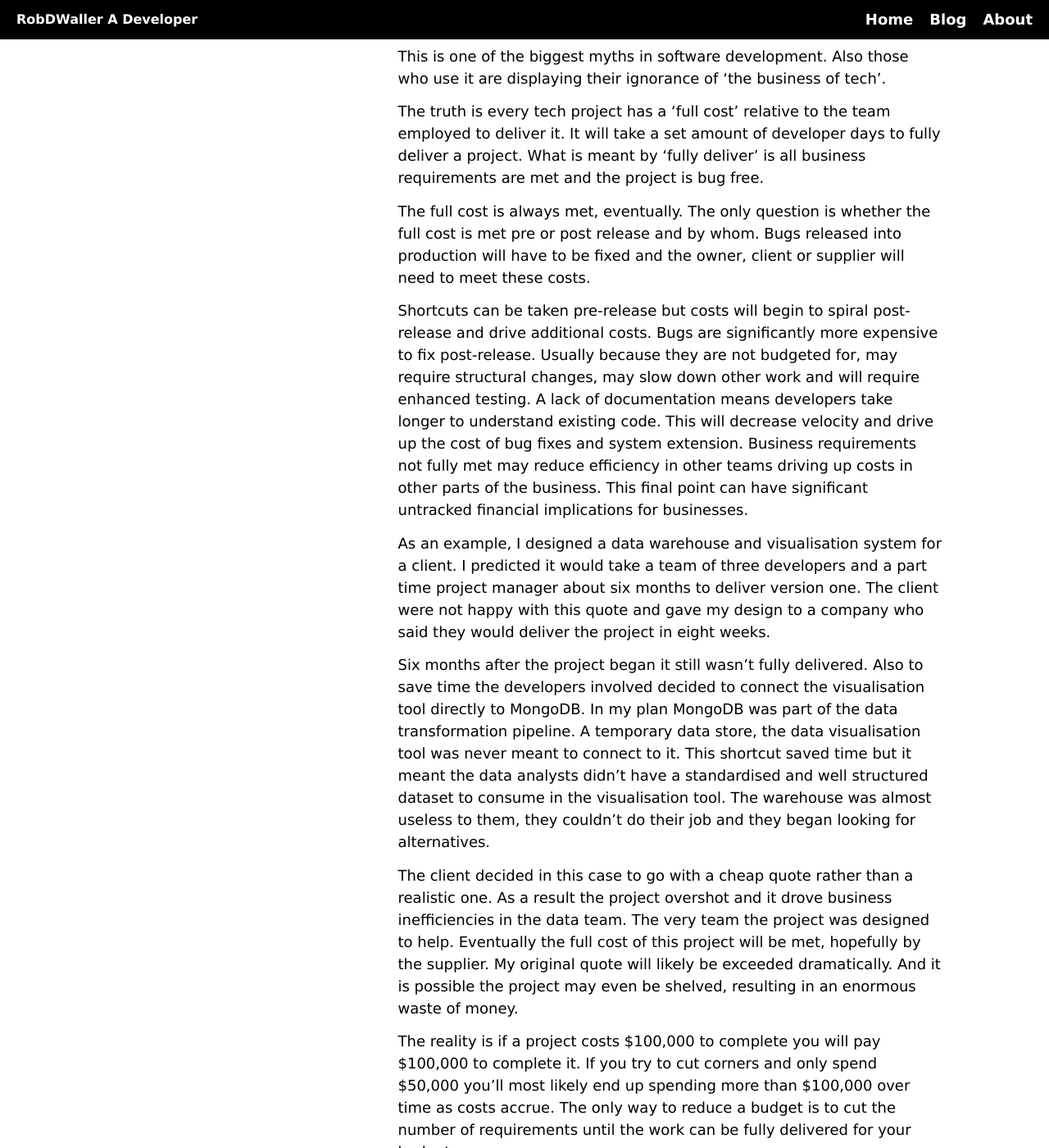
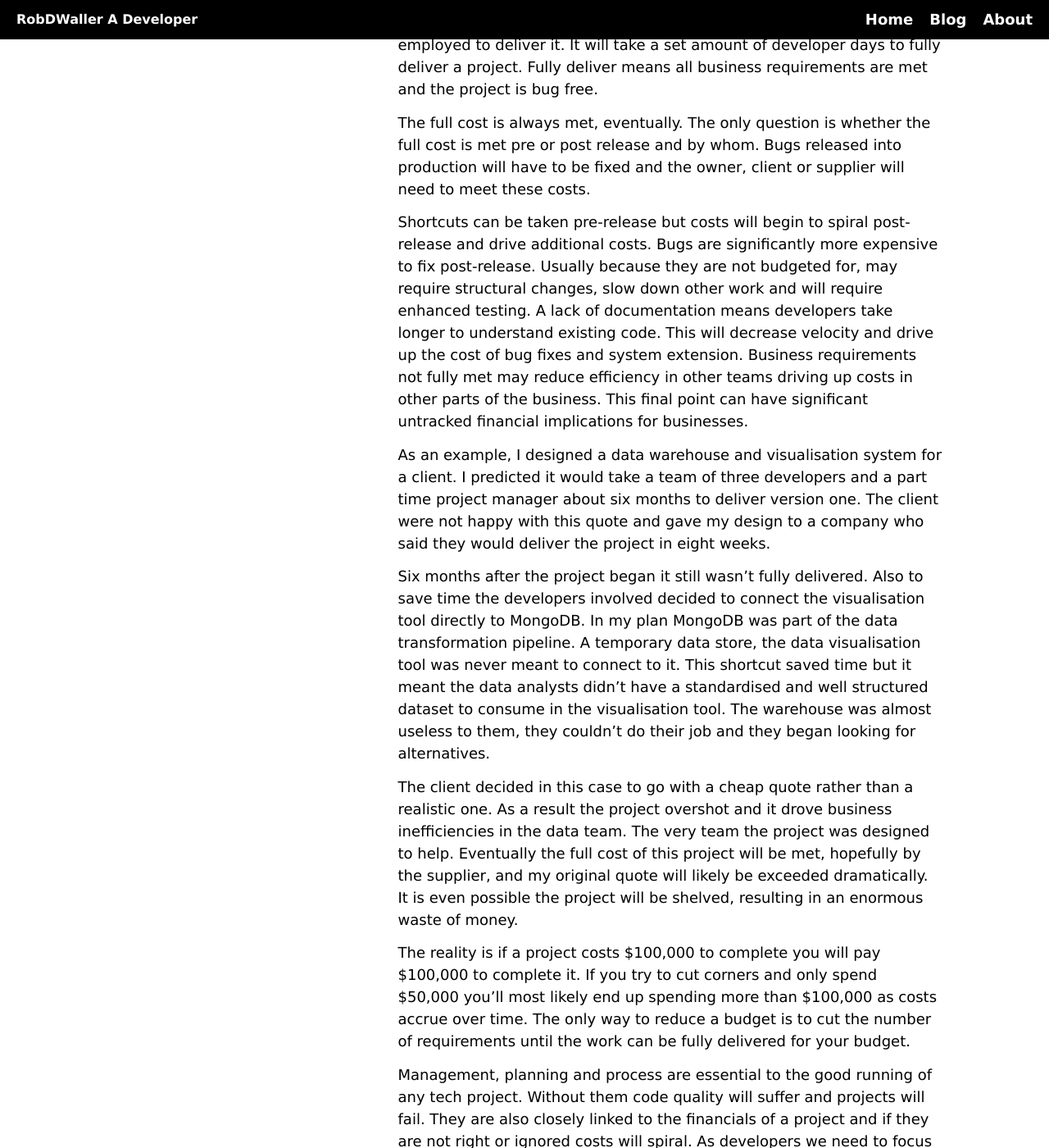
Before and after one commit to RobDWaller/robdwaller.github.io, a Jekyll site: the page built from _posts/2018-08-01-why-tech-projects-fail.md, in a window 1280 px wide and 1400 px high, scrolled down 6506 px. Shown: the whole window at 82% size. Built offline with Jekyll 4.4.1, drawn with Linux system fonts in a browser that asks for light colours; some of the changed text lies outside the part shown.

Commit message:
Final amends to project fail post

```diff
--- a/_posts/2018-08-01-why-tech-projects-fail.md
+++ b/_posts/2018-08-01-why-tech-projects-fail.md
@@ -122,7 +122,7 @@
 
 If you haven't got a clearly defined process a good place to start is the [Joel Test](https://www.joelonsoftware.com/2000/08/09/the-joel-test-12-steps-to-better-code/). It was written by [Joel Spolsky](https://twitter.com/spolsky) in 2000, and it defines 12 aspects of a good development team and process. You may not agree with all of it but a lot of it is valuable advice and still relevant almost 20 years later. Use it to assess where your team is today and then let it guide your progress. It will be difficult to achieve a perfect score, but if you improve in just two to three areas you'll feel the benefit.
 
-Without a process code quality will suffer. Developers will work independently, produce code of varying quality and lots of bugs will slip into production. The knock on effects of this can be enormous. They may even result in complete project failure, so it is essential implement a well structured process.
+Without a process code quality will suffer. Developers will work independently, produce code of varying quality and lots of bugs will slip into production. The knock on effects of this can be enormous. They may even result in complete project failure, so it is essential to implement a well structured process.
 
 ## The Budgets Myth
 
@@ -132,18 +132,18 @@
 
 This is one of the biggest myths in software development. Also those who use it are displaying their ignorance of 'the business of tech'.
 
-The truth is every tech project has a 'full cost' relative to the team employed to deliver it. It will take a set amount of developer days to fully deliver a project. What is meant by 'fully deliver' is all business requirements are met and the project is bug free.
+The truth is every tech project has a 'full cost' relative to the team employed to deliver it. It will take a set amount of developer days to fully deliver a project. Fully deliver means all business requirements are met and the project is bug free.
 
 The full cost is always met, eventually. The only question is whether the full cost is met pre or post release and by whom. Bugs released into production will have to be fixed and the owner, client or supplier will need to meet these costs.
 
-Shortcuts can be taken pre-release but costs will begin to spiral post-release and drive additional costs. Bugs are significantly more expensive to fix post-release. Usually because they are not budgeted for, may require structural changes, may slow down other work and will require enhanced testing. A lack of documentation means developers take longer to understand existing code. This will decrease velocity and drive up the cost of bug fixes and system extension. Business requirements not fully met may reduce efficiency in other teams driving up costs in other parts of the business. This final point can have significant untracked financial implications for businesses.
+Shortcuts can be taken pre-release but costs will begin to spiral post-release and drive additional costs. Bugs are significantly more expensive to fix post-release. Usually because they are not budgeted for, may require structural changes, slow down other work and will require enhanced testing. A lack of documentation means developers take longer to understand existing code. This will decrease velocity and drive up the cost of bug fixes and system extension. Business requirements not fully met may reduce efficiency in other teams driving up costs in other parts of the business. This final point can have significant untracked financial implications for businesses.
 
 As an example, I designed a data warehouse and visualisation system for a client. I predicted it would take a team of three developers and a part time project manager about six months to deliver version one. The client were not happy with this quote and gave my design to a company who said they would deliver the project in eight weeks.
 
 Six months after the project began it still wasn't fully delivered. Also to save time the developers involved decided to connect the visualisation tool directly to MongoDB. In my plan MongoDB was part of the data transformation pipeline. A temporary data store, the data visualisation tool was never meant to connect to it. This shortcut saved time but it meant the data analysts didn't have a standardised and well structured dataset to consume in the visualisation tool. The warehouse was almost useless to them, they couldn't do their job and they began looking for alternatives.
 
-The client decided in this case to go with a cheap quote rather than a realistic one. As a result the project overshot and it drove business inefficiencies in the data team. The very team the project was designed to help. Eventually the full cost of this project will be met, hopefully by the supplier. My original quote will likely be exceeded dramatically. And it is possible the project may even be shelved, resulting in an enormous waste of money.
+The client decided in this case to go with a cheap quote rather than a realistic one. As a result the project overshot and it drove business inefficiencies in the data team. The very team the project was designed to help. Eventually the full cost of this project will be met, hopefully by the supplier, and my original quote will likely be exceeded dramatically. It is even possible the project will be shelved, resulting in an enormous waste of money.
 
-The reality is if a project costs $100,000 to complete you will pay $100,000 to complete it. If you try to cut corners and only spend $50,000 you'll most likely end up spending more than $100,000 over time as costs accrue. The only way to reduce a budget is to cut the number of requirements until the work can be fully delivered for your budget.
+The reality is if a project costs $100,000 to complete you will pay $100,000 to complete it. If you try to cut corners and only spend $50,000 you'll most likely end up spending more than $100,000 as costs accrue over time. The only way to reduce a budget is to cut the number of requirements until the work can be fully delivered for your budget.
 
-Management, planning and process are essential to the good running of any tech project. Without them code quality will suffer and projects will fail. They are also closely linked to the financials of a project and if they are not right or ignored costs will spiral. As developers we need to focus on MPP and make sure it's right before we worry about code. Without good management, planning and process it is simply not possible to write good code and produce great products.
+Management, planning and process are essential to the good running of any tech project. Without them code quality will suffer and projects will fail. They are also closely linked to the financials of a project and if they are not right or ignored costs will spiral. As developers we need to focus on MPP and make sure it's right before we worry about code. Without good management, planning and process it is simply not possible to write good code and produce great products which is what all developers want to do.
```
Also changed, not shown: other parts of _posts/2018-08-01-why-tech-projects-fail.md (+3 -3 lines).
